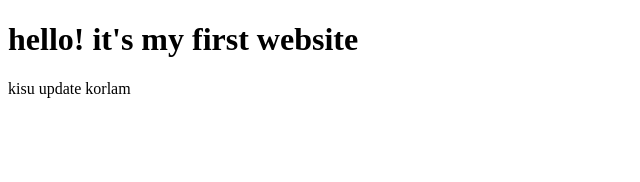
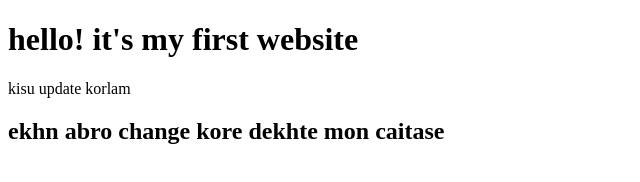
Before and after one commit to sufian201462/mywebsite, a plain HTML site: page mywebsite/index.html in a window 1280 px wide. Shown: the whole page, without its empty margins (0-640 px from the left). Drawn offline with Linux system fonts and the light colour scheme.

Commit message:
bahgit add .ami change korte pari

```diff
--- a/mywebsite/index.html
+++ b/mywebsite/index.html
@@ -8,5 +8,6 @@
 <body>
     <h1>hello! it's my first website</h1>
     <p>kisu update korlam</p>
+    <h2>ekhn abro change kore dekhte mon caitase</h2>
 </body>
 </html>
```
